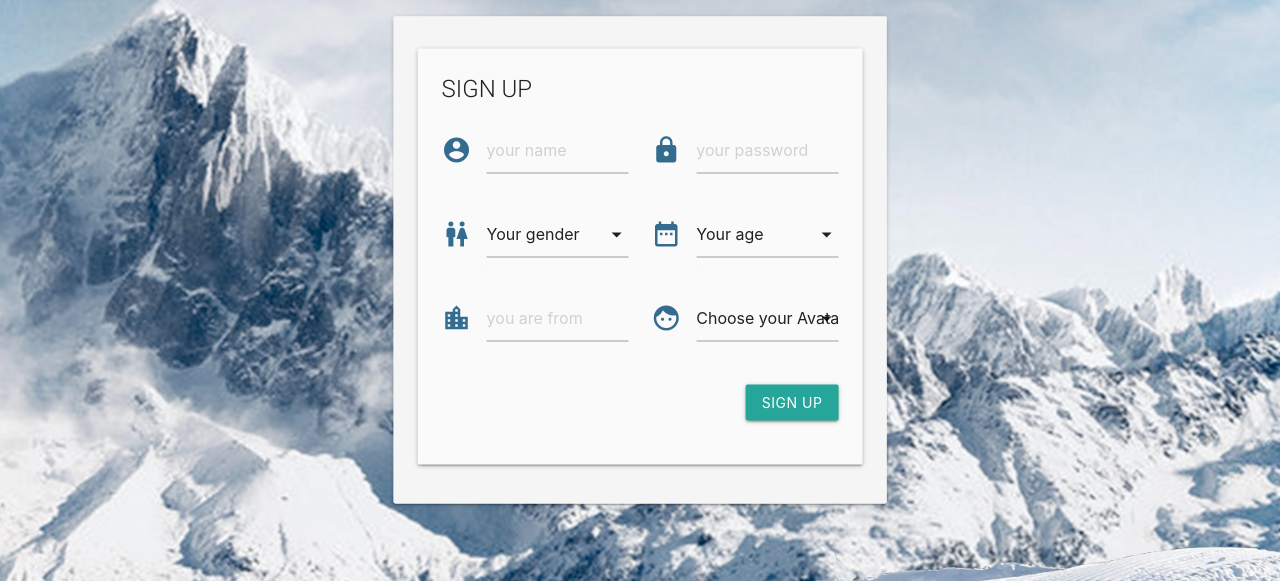
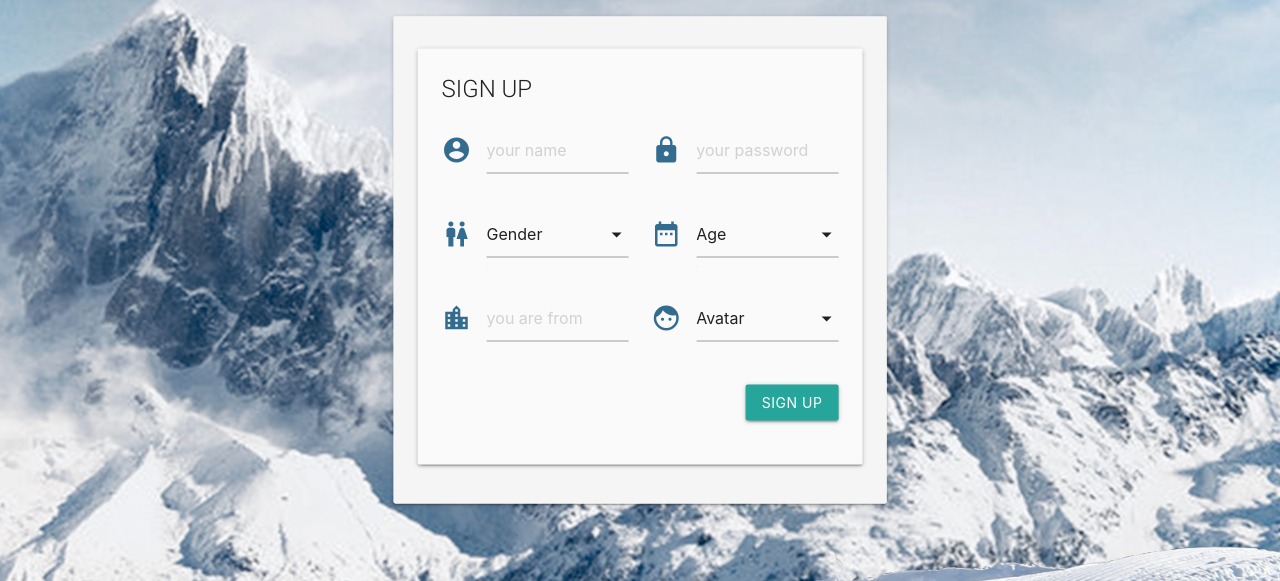
Before and after one commit to OlekSt/Hit-the-Slopes, a Flask app: page /sign_up_page in a window 1280 px wide. Shown: the part 206-787 px from the top of the page. Run offline with Flask 2, Linux system fonts and the light colour scheme; some libraries are stand-ins or nearby versions.

Commit message:
Changed monday for 1st weekday in datepicker

```diff
--- a/static/js/app.js
+++ b/static/js/app.js
@@ -9,7 +9,8 @@ $(document).ready(function(){
         today: 'Today',
         clear: 'Clear',
         close: 'Ok',
-        format: 'yyyy.mm.dd'
+        format: 'yyyy.mm.dd',
+        firstDay: 1
     });
 
     /* Validate select fields so that a user cannot continue without filling them up */
--- a/templates/sign_up.html
+++ b/templates/sign_up.html
@@ -20,7 +20,7 @@
                                 <div class="input-field col s12 m6 l6 xl6">
                                     <i class="material-icons prefix">wc</i>
                                     <select class="validate" id="gender" name="gender" required aria-required="true">
-                                        <option value="" disabled selected>Your gender</option>
+                                        <option value="" disabled selected>Gender</option>
                                         <option value="male">Male</option>
                                         <option value="female">Female</option>
                                     </select>
@@ -28,7 +28,7 @@
                                 <div class="input-field col s12 m6 l6 xl6">
                                     <i class="material-icons prefix">date_range</i>
                                     <select class="validate" id="ageRange" name="ageRange" required aria-required="true">
-                                        <option value="" disabled selected>Your age</option>
+                                        <option value="" disabled selected>Age</option>
                                         <option value="18-25">18 to 25</option>
                                         <option value="26-32">26 to 32</option>
                                         <option value="33-40">33 to 40</option>
@@ -43,7 +43,7 @@
                                 <div class="input-field col s12 m6 l6 xl6">
                                     <i class="material-icons prefix">face</i>
                                     <select class="icons dropdown-content validate" id="avatar" name="avatar" aria-required="true" required>
-                                        <option value="" disabled selected>Choose your Avatar</option>
+                                        <option value="" disabled selected>Avatar</option>
                                         <option value="/static/img/avatar/boot.png" data-icon="/static/img/avatar/boot.png">SkiBoot</option>
                                         <option value="/static/img/avatar/cabin.png" data-icon="/static/img/avatar/cabin.png">Cabin</option>
                                         <option value="/static/img/avatar/coffee.png" data-icon="/static/img/avatar/coffee.png">Coffee</option>
```
